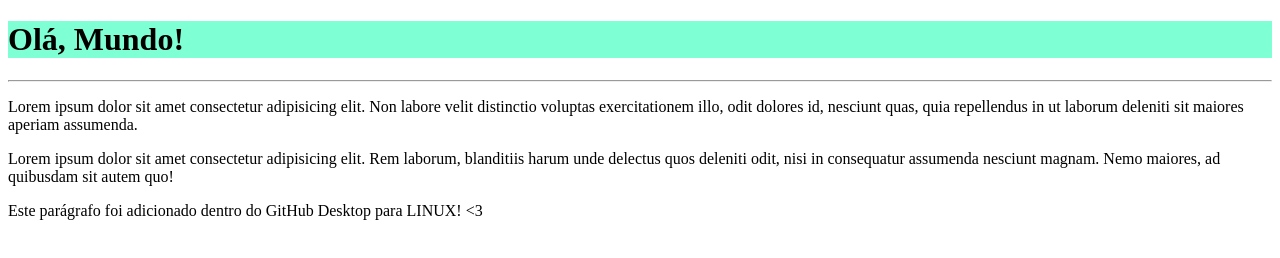
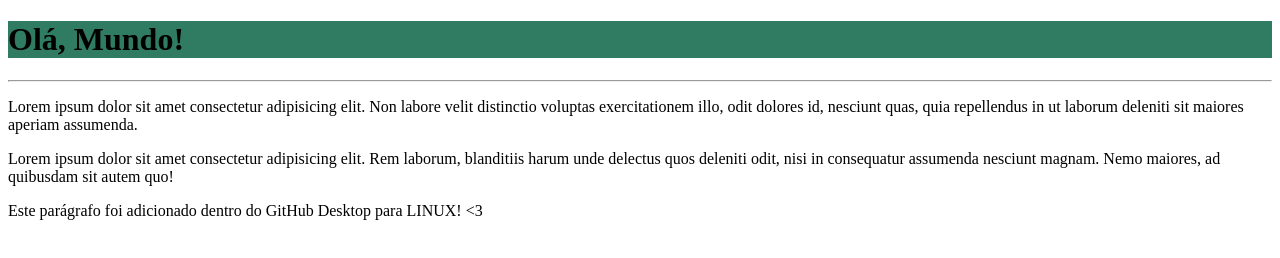
Before and after one commit to simplered93/Cursos, a plain HTML site: page curso-gitgithub/index.html in a window 1280 px wide. Drawn offline with Linux system fonts and the light colour scheme.

Commit message:
Criando o style

```diff
--- a/curso-gitgithub/style.css
+++ b/curso-gitgithub/style.css
@@ -1,3 +1,3 @@
 h1 {
-    background-color: aquamarine;
+    background-color: rgb(47, 124, 99);
 }
```
